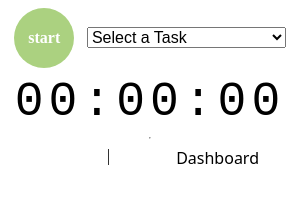
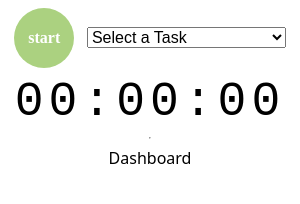
Before and after one commit to chrisjamesr/time-tracker, an Electron app: page renderer/index.html in a window 300 px wide. Drawn offline with Linux system fonts and the light colour scheme; no server answers.

Commit message:
remove additional span in info section

```diff
--- a/renderer/index.html
+++ b/renderer/index.html
@@ -35,7 +35,7 @@
       </section>
       <hr>
       <section id="info">
-        <span id="task-info"></span> | <span id="show-dashboard">Dashboard<span>
+        <div id="show-dashboard">Dashboard</div>
       </section>
 
     </main>
```
